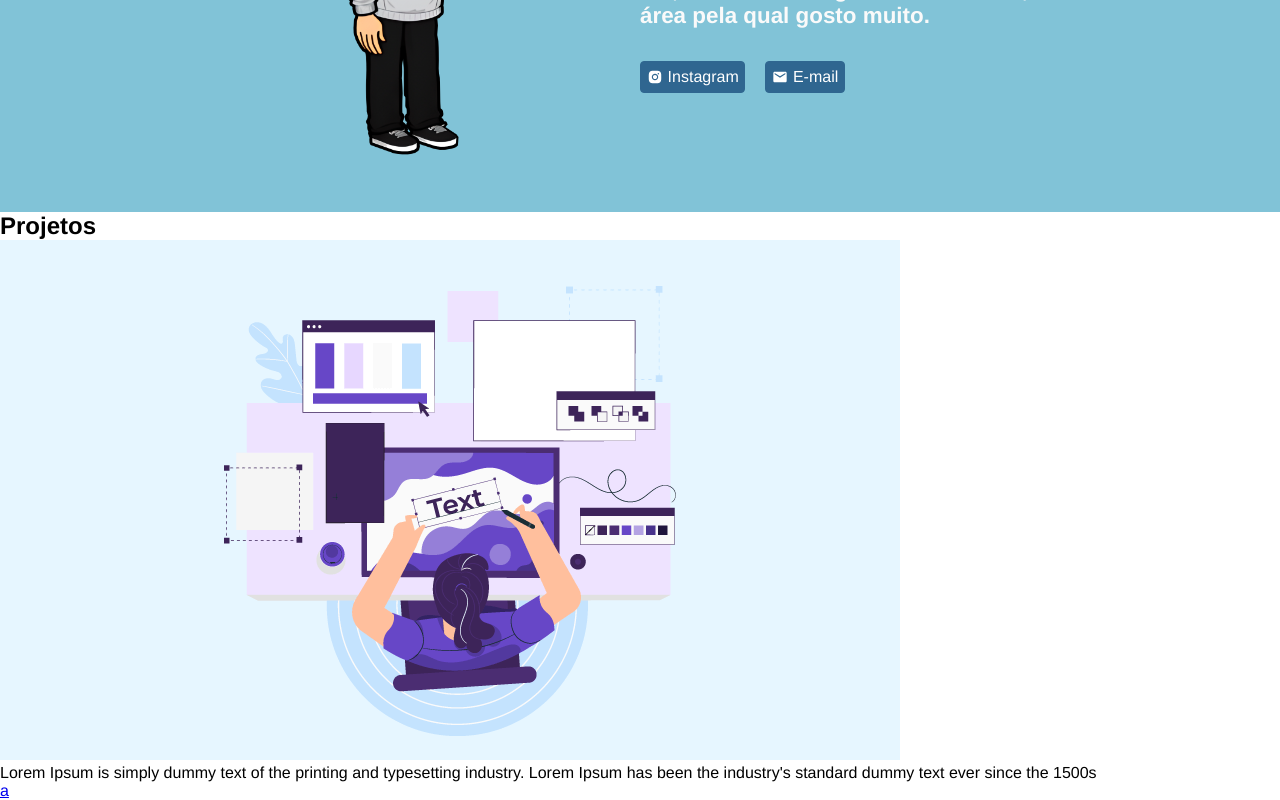
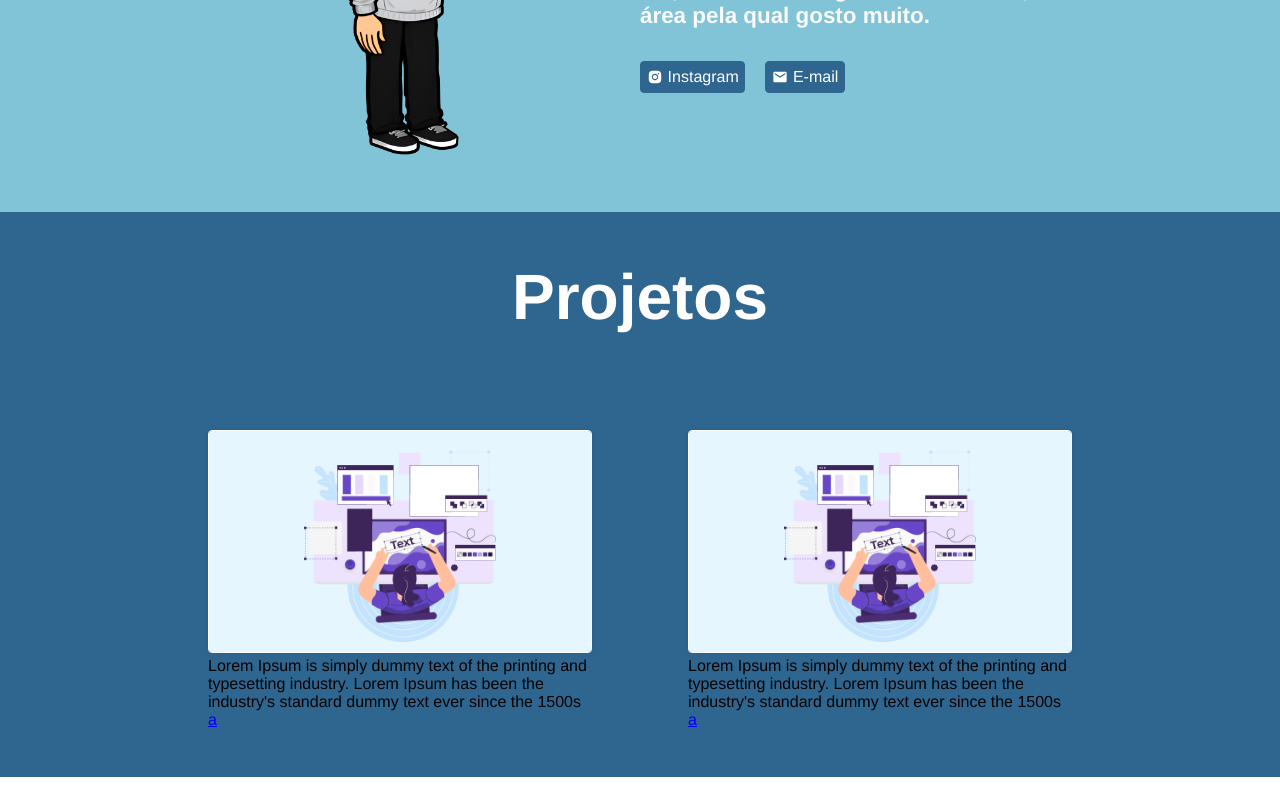
Before and after one commit to Igor713/igordeveloper, a React (Vite) app: page / in a window 1280 px wide. Shown: the part 881-1681 px from the top of the page. After the commit the page ends 1658 px from the top, so only its background shows below. Built offline with nearby package versions, Linux system fonts and the light colour scheme.

Commit message:
Reajustado estilos

```diff
--- a/src/components/CardProject/index.jsx
+++ b/src/components/CardProject/index.jsx
@@ -1,3 +1,5 @@
+import './styles.sass';
+
 const CardProject = ({ cardImage, cardText, cardTechnologies, cardLink }) => {
     return (
         <div className="card-container">
--- a/src/components/CardProject/styles.sass
+++ b/src/components/CardProject/styles.sass
@@ -0,0 +1,13 @@
+@use '../../styles/variables'
+@use '../../styles/mixins'
+
+.card-container
+    width: 50%
+    padding: 3rem
+
+    .card-image
+        img
+            border: 1px solid variables.$secundary-color
+            border-radius: 4px
+            box-shadow: 0 0 5px rgba(0, 0, 0, 0.1)
+            width: 100%
--- a/src/components/ProjectsContainer/index.jsx
+++ b/src/components/ProjectsContainer/index.jsx
@@ -1,20 +1,26 @@
 import CardProject from "../CardProject";
-import Project1 from '../../assets/projects/example.png'
-import { loadConfigFromFile } from "vite";
+import Project1 from '../../assets/projects/example.png';
+
+import './styles.sass';
 
 const ProjectsContainer = () => {
     return (
         <section className="projects-container">
             <div className="projects-wrapper">
                 <h2 className="projects-title">Projetos</h2>
-            </div>
+                <div className="carousel">
+                    <CardProject
+                        cardImage={Project1}
+                        cardText={"Lorem Ipsum is simply dummy text of the printing and typesetting industry. Lorem Ipsum has been the industry's standard dummy text ever since the 1500s"}
+                        cardLink={"#"}
+                    />
 
-            <div>
-                <CardProject
-                    cardImage={Project1}
-                    cardText={"Lorem Ipsum is simply dummy text of the printing and typesetting industry. Lorem Ipsum has been the industry's standard dummy text ever since the 1500s"}
-                    cardLink={"#"}
-                />
+                    <CardProject
+                        cardImage={Project1}
+                        cardText={"Lorem Ipsum is simply dummy text of the printing and typesetting industry. Lorem Ipsum has been the industry's standard dummy text ever since the 1500s"}
+                        cardLink={"#"}
+                    />
+                </div>
             </div>
         </section>
     );
--- a/src/components/ProjectsContainer/styles.sass
+++ b/src/components/ProjectsContainer/styles.sass
@@ -1,2 +1,20 @@
 @use '../../styles/variables'
 @use '../../styles/mixins'
+
+.projects-container
+    background-color: variables.$primary-color
+
+    .projects-wrapper
+        max-width: variables.$standard-container
+        margin: 0 auto
+        width: 100%
+
+        .projects-title
+            color: variables.$secundary-color
+            font-size: 4rem
+            font-weight: bold
+            padding: 3rem 0
+            text-align: center
+
+        .carousel
+            display: flex
```
Also changed, not shown: 1 other file (tests, documents, lock files or other folders).
